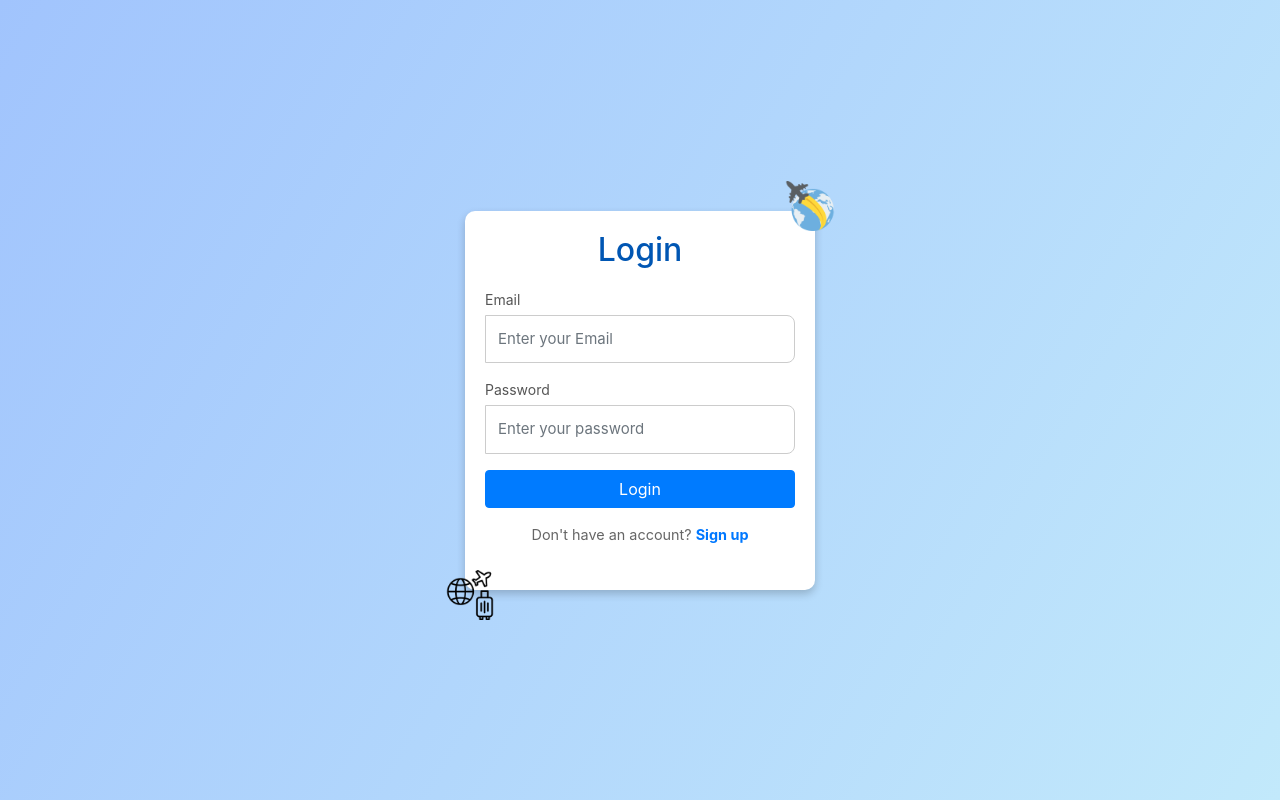
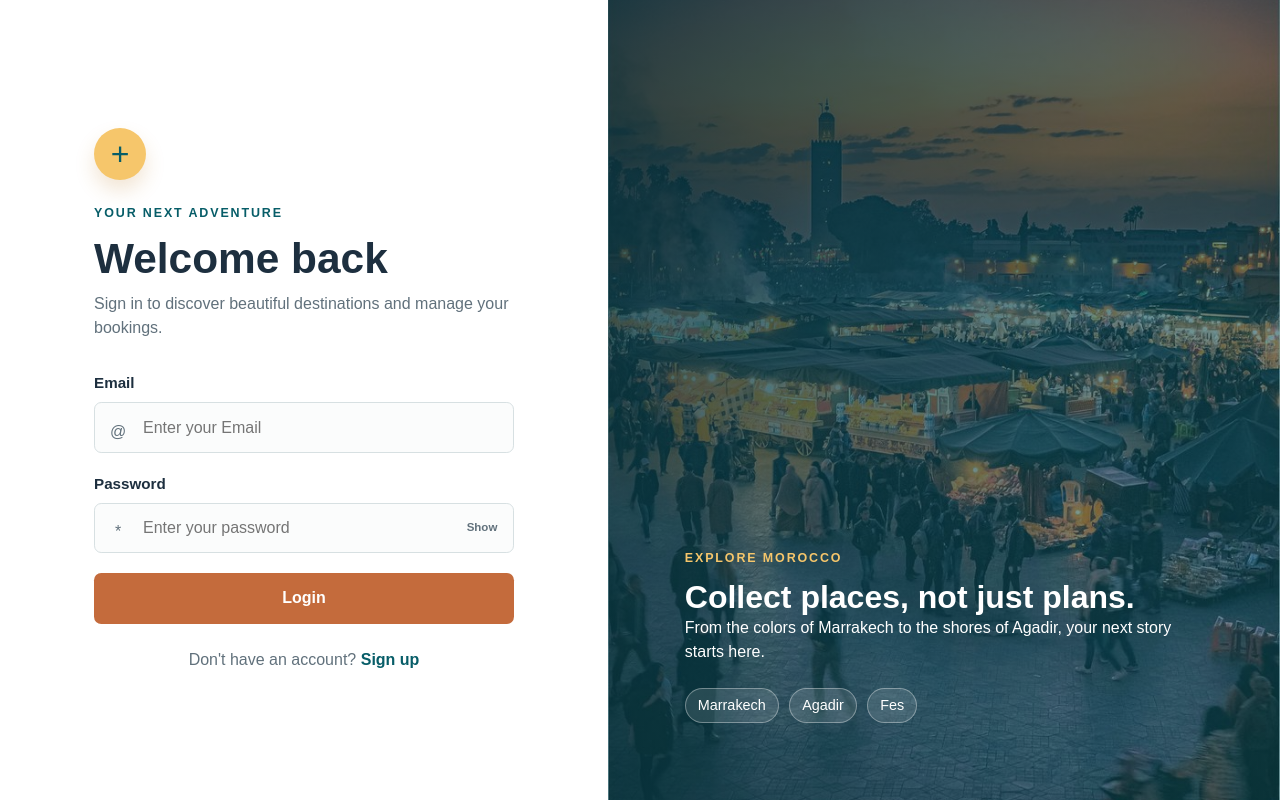
Before and after one commit to MaryemToufdra/Travel-Management, a CodeIgniter 4 app: the page made by app/Views/WebSite/login.php in a window 1280 px wide. Run offline with PHP 8.4 and a stand-in for CodeIgniter, Linux system fonts and the light colour scheme; the template is opened without the code that fills it, so the values that code supplies are empty; some libraries are stand-ins or nearby versions.

Commit message:
Redesign admin login

```diff
--- a/app/Views/WebSite/login.php
+++ b/app/Views/WebSite/login.php
@@ -4,49 +4,94 @@
     <meta charset="UTF-8">
     <meta name="viewport" content="width=device-width, initial-scale=1.0">
     <title>Login Page</title>
-    <link rel="stylesheet" href="<?= base_url('assets/css/style2.css') ?>">
     <link rel="stylesheet" href="<?= base_url('assets/css/bootstrap.min.css') ?>">
-    <link href="https://cdn.jsdelivr.net/npm/bootstrap-icons/font/bootstrap-icons.css" rel="stylesheet">
-    <script src="<?= base_url('assets/js/bootstrap.bundle.min.js') ?>"></script>
+    <link rel="stylesheet" href="<?= base_url('assets/css/auth.css') ?>">
 </head>
 <body>
+    <main class="auth-page auth-page--participant">
+        <section class="auth-panel auth-panel--form">
             <div class="login-container">
-        <h1 class="title">Login</h1>
+                <div class="brand-mark" aria-hidden="true">
+                    <span>+</span>
+                </div>
+                <p class="auth-eyebrow">Your next adventure</p>
+                <h1 class="auth-title">Welcome back</h1>
+                <p class="auth-intro">Sign in to discover beautiful destinations and manage your bookings.</p>
 
-        <!-- Bloc d'alerte d'erreur -->
                 <?php if (session()->getFlashdata('error')): ?>
-            <div class="alert alert-danger alert-dismissible fade show shadow-sm mb-3" role="alert" style="border-left: 5px solid #dc3545;">
-                <div class="d-flex align-items-center">
-                    <i class="bi bi-exclamation-circle-fill me-2" style="font-size: 1.5rem; color: #dc3545;"></i>
+                    <div class="auth-alert" role="alert">
+                        <div class="auth-alert__content">
+                            <i class="fas fa-exclamation-circle" aria-hidden="true"></i>
                             <div>
                                 <?= session()->getFlashdata('error') ?>
                             </div>
                         </div>
-                <button type="button" class="btn-close" data-bs-dismiss="alert" aria-label="Close"></button>
+                        <button type="button" class="auth-alert__close" aria-label="Close message">&times;</button>
                     </div>
                 <?php endif; ?>
 
                 <form class="login-form" method="POST" action="<?= site_url('/seconnecter') ?>">
                     <?= csrf_field() ?>
-            <div class="input-group mb-3">
-                <label for="email" class="form-label">Email</label>
-                <input type="text" id="email" name="email" class="form-control" placeholder="Enter your Email">
+                    <div class="input-group">
+                        <label for="email">Email</label>
+                        <div class="input-control">
+                            <i class="fas fa-envelope" aria-hidden="true"></i>
+                            <input type="email" id="email" name="email" placeholder="Enter your Email" autocomplete="email" required>
                         </div>
-            <div class="input-group mb-3">
-                <label for="password" class="form-label">Password</label>
-                <input type="password" id="password" name="password" class="form-control" placeholder="Enter your password">
                     </div>
-            <button type="submit" class="btn btn-primary w-100">Login</button>
+                    <div class="input-group">
+                        <label for="password">Password</label>
+                        <div class="input-control">
+                            <i class="fas fa-lock" aria-hidden="true"></i>
+                            <input type="password" id="password" name="password" placeholder="Enter your password" autocomplete="current-password" required>
+                            <button type="button" class="password-toggle" aria-label="Show password" aria-controls="password" aria-pressed="false">
+                                <span aria-hidden="true">Show</span>
+                            </button>
+                        </div>
+                    </div>
+                    <button class="login-button" type="submit">Login</button>
                 </form>
 
-        <div class="signup-link mt-3">
-            <p>Don't have an account? <a href="/signup">Sign up</a></p>
+                <p class="auth-switch">
+                    Don't have an account?
+                    <a href="<?= site_url('/signup') ?>">Sign up</a>
+                </p>
             </div>
+        </section>
 
-        <div class="images mt-4 text-center">
-            <img src="<?= base_url('public/uploads/globe.png') ?>" alt="Plane Icon" class="plane-icon me-2" style="width: 50px;">
-            <img src="<?= base_url('public/uploads/travel-insurance.png') ?>" alt="Suitcase Icon" class="suitcase-icon" style="width: 50px;">
+        <section class="auth-panel auth-panel--image auth-panel--image-participant" aria-label="Moroccan travel destinations">
+            <div class="auth-panel__overlay"></div>
+            <div class="auth-panel__content">
+                <p class="auth-eyebrow">Explore Morocco</p>
+                <h2>Collect places, not just plans.</h2>
+                <p>From the colors of Marrakech to the shores of Agadir, your next story starts here.</p>
+                <div class="destination-pills" aria-hidden="true">
+                    <span>Marrakech</span>
+                    <span>Agadir</span>
+                    <span>Fes</span>
                 </div>
             </div>
+        </section>
+    </main>
+
+    <script>
+        const passwordInput = document.getElementById('password');
+        const passwordToggle = document.querySelector('.password-toggle');
+        const alertClose = document.querySelector('.auth-alert__close');
+
+        passwordToggle.addEventListener('click', function () {
+            const isPasswordVisible = passwordInput.type === 'text';
+            passwordInput.type = isPasswordVisible ? 'password' : 'text';
+            this.setAttribute('aria-label', isPasswordVisible ? 'Show password' : 'Hide password');
+            this.setAttribute('aria-pressed', String(!isPasswordVisible));
+            this.querySelector('i').className = isPasswordVisible ? 'fas fa-eye' : 'fas fa-eye-slash';
+        });
+
+        if (alertClose) {
+            alertClose.addEventListener('click', function () {
+                this.closest('.auth-alert').remove();
+            });
+        }
+    </script>
 </body>
 </html>
```
Also changed, not shown: app/Views/login.php (+52 -11 lines), public/assets/css/auth.css (added). Lines whose indentation alone changed are shown as unchanged.
